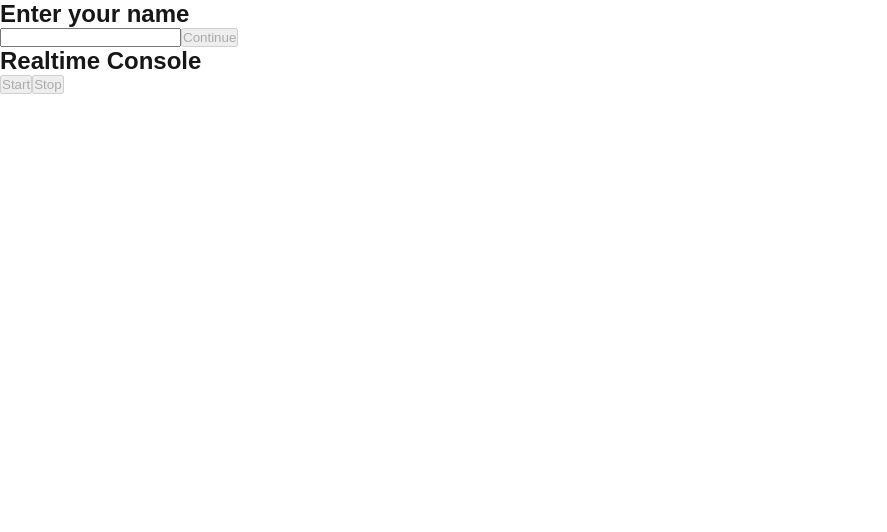
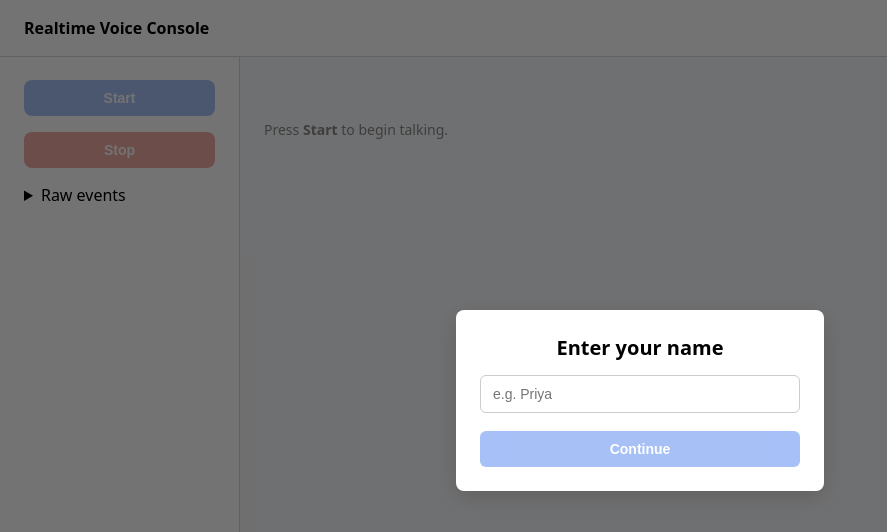
Before and after one commit to Niskarsh/multilingual-sales-ai-bot, a Next.js app: page / in a window 1280 px wide. Shown: the top 532 px of the page, without its empty margins (0-887 px from the left). Built offline with nearby package versions, Linux system fonts and the light colour scheme.

Commit message:
Before adding question

```diff
--- a/src/components/NameModal.tsx
+++ b/src/components/NameModal.tsx
@@ -7,19 +7,17 @@ interface Props {
 }
 
 const NameModal: FC<Props> = ({ name, setName, onConfirm }) => (
-  <div className="fixed inset-0 bg-black/60 flex items-center justify-center">
-    <div className="bg-white p-6 rounded-xl space-y-4 w-80">
-      <h2 className="text-xl font-semibold">Enter your name</h2>
+  <div className="modal-backdrop">
+    <div className="modal-box">
+      <h2>Enter your name</h2>
+
       <input
-        className="border p-2 w-full rounded"
         value={name}
-        onChange={e => setName(e.target.value)}
+        placeholder="e.g. Priya"
+        onChange={(e) => setName(e.target.value)}
       />
-      <button
-        className="w-full py-2 bg-green-600 text-white rounded disabled:opacity-50"
-        disabled={!name.trim()}
-        onClick={onConfirm}
-      >
+
+      <button disabled={!name.trim()} onClick={onConfirm}>
         Continue
       </button>
     </div>
--- a/src/pages/_app.tsx
+++ b/src/pages/_app.tsx
@@ -1,6 +1,5 @@
-import "@/styles/globals.css";
-import type { AppProps } from "next/app";
-
+import '@/styles/app.css';
+import type { AppProps } from 'next/app';
 export default function App({ Component, pageProps }: AppProps) {
   return <Component {...pageProps} />;
 }
--- a/src/pages/index.tsx
+++ b/src/pages/index.tsx
@@ -1,37 +1,46 @@
-import { useRef, useState } from 'react';
+import { useRef, useState, useEffect } from 'react';
 import NameModal from '@/components/NameModal';
 
-/* ── helper types ────────────────────────────────────────── */
+/* ── types ------------------------------------------------------------ */
 interface Keys  { recKey: string; trKey: string }
-interface Event {
-  type?: string;
-  item?: { type?: string; role?: string; content?: { text?: string }[] };
-}
+interface ChatMsg { role: 'user' | 'assistant'; text: string }
 
-/* ── component ───────────────────────────────────────────── */
+/* ── component -------------------------------------------------------- */
 export default function Home() {
-  /* ── UI / session state ──────────────────────────────── */
+  /* – UI / session state – */
   const [name,  setName]     = useState('');
-  const [showModal, setShow] = useState(true);
-  const [active, setActive]  = useState(false);
-  const [isStopping, setIsStopping] = useState(false);   // ← added
-  const [events, setEvents]  = useState<Event[]>([]);
-  const [keys,   setKeys]    = useState<Keys | null>(null);
+  const [modal, setModal]    = useState(true);
+  const [active,setActive]   = useState(false);
+  const [isStopping,setStop] = useState(false);
 
-  /* ── WebRTC / media refs ─────────────────────────────── */
+  const [keys, setKeys]      = useState<Keys|null>(null);
+  const [events,setEvents]   = useState<any[]>([]);
+  const [msgs, setMsgs]      = useState<ChatMsg[]>([]);
+
+  /* – refs – */
   const pcRef  = useRef<RTCPeerConnection|null>(null);
   const dcRef  = useRef<RTCDataChannel|null>(null);
   const micRef = useRef<MediaStream|null>(null);
   const aiRef  = useRef<MediaStream|null>(null);
-  const remoteAudioRef = useRef<HTMLAudioElement | null>(null);
+  const audioRef = useRef<HTMLAudioElement|null>(null);
 
   const recRef    = useRef<MediaRecorder|null>(null);
   const chunksRef = useRef<Blob[]>([]);
-  const recorderStarted = useRef(false);
+  const startedRef= useRef(false);
 
-  /* ── combine mic + AI into MediaRecorder ─────────────── */
+  const transcriptBox = useRef<HTMLDivElement|null>(null);
+
+  /* – auto-scroll chat – */
+  useEffect(()=>{
+    transcriptBox.current?.scrollTo({
+      top: transcriptBox.current.scrollHeight,
+      behavior: 'smooth',
+    });
+  },[msgs]);
+
+  /* – helper: mix mic + AI and start recorder – */
   function maybeRecord() {
-    if (recorderStarted.current || !micRef.current || !aiRef.current) return;
+    if (startedRef.current || !micRef.current || !aiRef.current) return;
 
     const ctx  = new AudioContext();
     const dest = ctx.createMediaStreamDestination();
@@ -39,124 +48,117 @@ export default function Home() {
     ctx.createMediaStreamSource(aiRef.current!).connect(dest);
 
     const rec = new MediaRecorder(dest.stream);
-    rec.ondataavailable = (e) => chunksRef.current.push(e.data);
+    rec.ondataavailable = e => chunksRef.current.push(e.data);
     rec.start();
     recRef.current = rec;
-    recorderStarted.current = true;
+    startedRef.current = true;
   }
 
-  /* ── startSession (unchanged from previous answers) ──── */
+  /* – server event → messages – */
+  function handleServerEvent(ev: any) {
+    setEvents(p=>[...p, ev]);
+
+    if (ev.type === 'conversation.item.input_audio_transcription.completed') {
+      const t = ev.transcript?.trim();
+      if (t) setMsgs(m=>[...m, { role:'user', text:t }]);
+    }
+
+    if (ev.type === 'response.done') {
+      const txt = ev.response?.output?.[0]?.content?.[0]?.transcript ?? '';
+      if (txt) setMsgs(m=>[...m, { role:'assistant', text:txt }]);
+    }
+  }
+
+  /* – START – */
   const startSession = async () => {
-    const init = await fetch('/api/init', {
-      method: 'POST',
-      body  : JSON.stringify({ name }),
-    }).then((r) => r.json());
+    /* 0) keys for S3 objects */
+    const init = await fetch('/api/init',{
+      method:'POST', body:JSON.stringify({ name })
+    }).then(r=>r.json());
     setKeys(init);
 
-    const { client_secret } = await fetch('/api/token').then((r) => r.json());
-    const ephemKey = client_secret.value;
+    /* 1) ephem token */
+    const { client_secret } = await fetch('/api/token').then(r=>r.json());
+    const ephem = client_secret.value;
 
-    /* audio element */
-    if (!remoteAudioRef.current) {
-      const au = document.createElement('audio');
-      au.autoplay = true; au.style.display = 'none';
-      document.body.appendChild(au);
-      remoteAudioRef.current = au;
+    /* audio element (hidden) */
+    if (!audioRef.current) {
+      const el = document.createElement('audio');
+      el.autoplay = true; el.style.display = 'none';
+      document.body.appendChild(el);
+      audioRef.current = el;
     }
 
-    /* PeerConnection */
-    const pc = new RTCPeerConnection();
-    pcRef.current = pc;
+    /* 2) PeerConnection */
+    const pc = new RTCPeerConnection(); pcRef.current = pc;
 
-    pc.ontrack = (e) => {
+    pc.ontrack = e => {
       aiRef.current = e.streams[0];
-      remoteAudioRef.current!.srcObject = e.streams[0];
+      audioRef.current!.srcObject = e.streams[0];
       maybeRecord();
     };
 
-    const mic = await navigator.mediaDevices.getUserMedia({ audio: true });
-    micRef.current = mic;
-    pc.addTrack(mic.getAudioTracks()[0]);
-    maybeRecord();
+    /* mic */
+    const mic = await navigator.mediaDevices.getUserMedia({ audio:true });
+    micRef.current = mic; pc.addTrack(mic.getAudioTracks()[0]); maybeRecord();
 
-    const dc = pc.createDataChannel('oai-events');
-    dcRef.current = dc;
-    dc.onmessage = (e) => {
-      try { setEvents((p) => [...p, JSON.parse(e.data)]); } catch {}
-    };
+    /* data channel */
+    const dc = pc.createDataChannel('oai-events'); dcRef.current = dc;
+    dc.onmessage = e => { try{handleServerEvent(JSON.parse(e.data))}catch{} };
 
-    const offer = await pc.createOffer();
-    await pc.setLocalDescription(offer);
-
-    const answer = await fetch(
+    /* SDP */
+    const offer = await pc.createOffer(); await pc.setLocalDescription(offer);
+    const answerSdp = await fetch(
       'https://api.openai.com/v1/realtime?model=gpt-4o-realtime-preview-2024-12-17',
-      {
-        method: 'POST',
-        headers: {
-          Authorization : `Bearer ${ephemKey}`,
-          'Content-Type': 'application/sdp',
-        },
-        body: offer.sdp,
-      },
-    ).then((r) => r.text());
-
-    await pc.setRemoteDescription({ type: 'answer', sdp: answer });
+      { method:'POST', headers:{Authorization:`Bearer ${ephem}`,'Content-Type':'application/sdp'}, body:offer.sdp }
+    ).then(r=>r.text());
+    await pc.setRemoteDescription({ type:'answer', sdp:answerSdp });
 
     dc.onopen = () => {
-      setActive(true);
-      setEvents([]);
+      setActive(true); setEvents([]); setMsgs([]);
 
       dc.send(JSON.stringify({
-        type: 'conversation.item.create',
-        item: {
-          type   : 'message',
-          role   : 'user',
-          content: [{ type: 'input_text', text: 'Hi there!' }],
-        },
+        type:'conversation.item.create',
+        item:{ type:'message', role:'user', content:[{type:'input_text',text:'Hi there!'}] }
       }));
-      dc.send(JSON.stringify({ type: 'response.create' }));
+      dc.send(JSON.stringify({ type:'response.create' }));
     };
   };
 
-  /* ── stopSession (with CloudFront + sheet row + spinner) ─ */
+  /* – STOP – */
   const stopSession = async () => {
     if (!recRef.current) return;
-    setIsStopping(true);
+    setStop(true);
 
-    await new Promise<void>((resolve) => {
-      recRef.current!.addEventListener(
-        'stop',
-        async () => {
+    await new Promise<void>((resolve)=>{
+      recRef.current!.addEventListener('stop', async () => {
         /* blobs */
-          const audioBlob = new Blob(chunksRef.current, { type: 'audio/webm' });
+        const audioBlob = new Blob(chunksRef.current,{type:'audio/webm'});
         const transcriptBlob = new Blob(
-            [JSON.stringify(events, null, 2)],
-            { type: 'application/json' },
+          [JSON.stringify(events,null,2)], {type:'application/json'}
         );
 
-          /* PUT to S3 */
+        /* S3 PUT */
         if (keys) {
-            const { urls: putUrls } = await fetch('/api/presign', {
-              method: 'POST',
-              body  : JSON.stringify({ keys: [keys.recKey, keys.trKey] }),
-            }).then((r) => r.json());
+          const { urls: putUrls } = await fetch('/api/presign',{
+            method:'POST', body:JSON.stringify({ keys:[keys.recKey, keys.trKey] })
+          }).then(r=>r.json());
 
           await Promise.all([
-              fetch(putUrls[0], { method: 'PUT', body: audioBlob }),
-              fetch(putUrls[1], { method: 'PUT', body: transcriptBlob }),
+            fetch(putUrls[0],{ method:'PUT', body:audioBlob }),
+            fetch(putUrls[1],{ method:'PUT', body:transcriptBlob }),
           ]);
         }
 
         /* CloudFront URLs */
-          const { urls: cfUrls } = await fetch('/api/cfurls', {
-            method: 'POST',
-            body  : JSON.stringify({ keys: [keys!.recKey, keys!.trKey] }),
-          }).then((r) => r.json());
+        const { urls: cfUrls } = await fetch('/api/cfurls',{
+          method:'POST', body:JSON.stringify({ keys:[keys!.recKey, keys!.trKey] })
+        }).then(r=>r.json());
 
-          /* sheet row */
-          await fetch('/api/record', {
-            method: 'POST',
-            body: JSON.stringify({
+        /* sheet row via NoCodeAPI */
+        await fetch('/api/record',{
+          method:'POST',
+          body:JSON.stringify({
             name,
             recKey: keys!.recKey,
             trKey : keys!.trKey,
@@ -166,9 +168,7 @@ export default function Home() {
         });
 
         resolve();
-        },
-        { once: true },
-      );
+      }, { once:true });
 
       recRef.current!.stop();
     });
@@ -176,65 +176,48 @@ export default function Home() {
     /* cleanup */
     dcRef.current?.close();
     pcRef.current?.close();
-    micRef.current?.getTracks().forEach((t) => t.stop());
+    micRef.current?.getTracks().forEach(t=>t.stop());
 
-    recorderStarted.current = false;
-    setActive(false);
-    setIsStopping(false);
+    startedRef.current=false; setActive(false); setStop(false);
   };
 
-  /* ── render ───────────────────────────────────────────── */
+  /* – render – */
   return (
     <>
-      {showModal && (
-        <NameModal
-          name={name}
-          setName={setName}
-          onConfirm={() => setShow(false)}
-        />
-      )}
+      {modal && <NameModal name={name} setName={setName} onConfirm={()=>setModal(false)} />}
 
-      <nav className="fixed top-0 left-0 right-0 h-14 flex items-center px-4 bg-white border-b">
-        <h1 className="text-lg font-medium">Realtime Console</h1>
-      </nav>
+      <header className="topbar"><h1>Realtime Voice Console</h1></header>
 
-      <main className="absolute top-14 left-0 right-0 bottom-0 flex">
-        {/* control + event log */}
-        <section className="flex-1 p-4">
-          <button
-            className="px-4 py-2 mr-4 rounded bg-green-600 text-white disabled:opacity-50"
-            disabled={active || !name}
-            onClick={startSession}
-          >
-            Start
-          </button>
+      <div className="wrapper">
+        {/* sidebar */}
+        <aside className="sidebar">
+          <button className="btn start"
+                  disabled={active||!name}
+                  onClick={startSession}>Start</button>
 
-          <button
-            className="px-4 py-2 rounded bg-red-600 text-white disabled:opacity-50"
-            disabled={!active || isStopping}
-            onClick={stopSession}
-          >
-            {isStopping ? 'Stopping…' : 'Stop'}
-          </button>
+          <button className="btn stop"
+                  disabled={!active||isStopping}
+                  onClick={stopSession}>{isStopping?'Stopping…':'Stop'}</button>
 
-          <pre className="mt-4 h-[calc(100%-80px)] overflow-y-auto text-xs">
-            {events.map((e, i) => (
-              <div key={i}>{JSON.stringify(e)}</div>
-            ))}
+          <details>
+            <summary>Raw events</summary>
+            <pre className="details-box">
+              {events.map((e,i)=><div key={i}>{JSON.stringify(e)}</div>)}
             </pre>
-        </section>
+          </details>
+        </aside>
 
-        {/* simple transcript view */}
-        <section className="w-96 border-l p-4 bg-gray-900 text-green-300 overflow-y-auto">
-          {events
-            .filter((ev) => ev.item?.type === 'message')
-            .map((ev, i) => (
-              <p key={i}>
-                <b>{ev.item?.role ?? '?'}</b>: {ev.item?.content?.[0]?.text ?? ''}
-              </p>
+        {/* transcript */}
+        <section ref={transcriptBox} className="transcript">
+          {msgs.length===0 && <p className="empty-state">
+            Press <b>Start</b> to begin talking.</p>}
+          {msgs.map((m,i)=>(
+            <div key={i} className={`bubble ${m.role==='user'?'user':'ai'}`}>
+              {m.text}
+            </div>
           ))}
         </section>
-      </main>
+      </div>
     </>
   );
 }
--- /dev/null
+++ b/src/styles/app.css
@@ -0,0 +1,96 @@
+/* root layout ----------------------------------------------------------- */
+:root {
+    --clr-bg:        #f7f8fa;
+    --clr-panel:     #ffffff;
+    --clr-border:    #d4d7dd;
+    --clr-accent:    #2563eb;
+    --clr-accent-t:  #f5f8ff;
+    --clr-error:     #d92d20;
+    --radius:        8px;
+    font-family: system-ui, sans-serif;
+  }
+
+  html, body { margin: 0; height: 100%; background: var(--clr-bg); }
+
+  /* top bar --------------------------------------------------------------- */
+  .topbar {
+    position: fixed; inset: 0 0 auto; height: 56px;
+    display: flex; align-items: center; padding: 0 24px;
+    background: var(--clr-panel); border-bottom: 1px solid var(--clr-border);
+    z-index: 10;
+  }
+  .topbar h1 { font-size: 1rem; font-weight: 600; margin: 0; }
+
+  /* grid layout ----------------------------------------------------------- */
+  .wrapper {
+    position: absolute; inset: 56px 0 0;            /* below topbar */
+    display: grid; grid-template-columns: 240px 1fr;
+    height: calc(100% - 56px);
+  }
+
+  /* sidebar --------------------------------------------------------------- */
+  .sidebar {
+    background: var(--clr-panel); border-right: 1px solid var(--clr-border);
+    padding: 24px; box-sizing: border-box;
+  }
+  .btn {
+    width: 100%; padding: 10px 0; margin-bottom: 16px;
+    border: none; border-radius: var(--radius); color: #fff;
+    font-size: 14px; font-weight: 600; cursor: pointer;
+  }
+  .btn:disabled { opacity: .4; cursor: default; }
+  .btn.start { background: var(--clr-accent); }
+  .btn.stop  { background: var(--clr-error);  }
+
+  details summary { cursor: pointer; font-weight: 500; }
+  .details-box {
+    margin-top: 8px; max-height: 260px; overflow-y: auto;
+    font-size: 10px; white-space: pre-wrap; background: #fafafa;
+    padding: 8px; border: 1px solid var(--clr-border);
+    border-radius: var(--radius);
+  }
+
+  /* transcript panel ------------------------------------------------------ */
+  .transcript {
+    padding: 24px; overflow-y: auto; box-sizing: border-box;
+  }
+  .bubble {
+    max-width: 65%; padding: 10px 14px;
+    border-radius: var(--radius); box-shadow: 0 1px 2px #0001;
+    margin-bottom: 16px; font-size: 14px; line-height: 1.4;
+  }
+  .bubble.user {
+    margin-left: auto; background: var(--clr-accent);
+    color: #fff;
+  }
+  .bubble.ai {
+    margin-right: auto; background: var(--clr-panel);
+    color: #111;
+  }
+
+  /* small helper ---------------------------------------------------------- */
+  .empty-state { text-align:left; color:#888; font-size:14px; margin-top:40px; }
+
+  /* ── modal ------------------------------------------------------------- */
+.modal-backdrop{
+    position:fixed; inset:0;
+    display:flex; align-items:center; justify-content:center;
+    background:rgba(0,0,0,.55);
+    z-index:100;
+  }
+  .modal-box{
+    width:320px; background:#fff; border-radius:8px;
+    padding:24px; box-shadow:0 6px 24px rgba(0,0,0,.15);
+  }
+  .modal-box h2{margin:0 0 14px;font-size:20px;font-weight:600;text-align:center}
+  .modal-box input{
+    width:100%; padding:10px 12px; font-size:14px;
+    border:1px solid #ccc; border-radius:6px; box-sizing:border-box;
+  }
+  .modal-box button{
+    width:100%; margin-top:18px; padding:10px 0;
+    font-weight:600; font-size:14px; color:#fff;
+    border:none; border-radius:6px; cursor:pointer;
+    background:var(--clr-accent);
+  }
+  .modal-box button:disabled{opacity:.4; cursor:default;}
```
Lines whose indentation alone changed are shown as unchanged.
